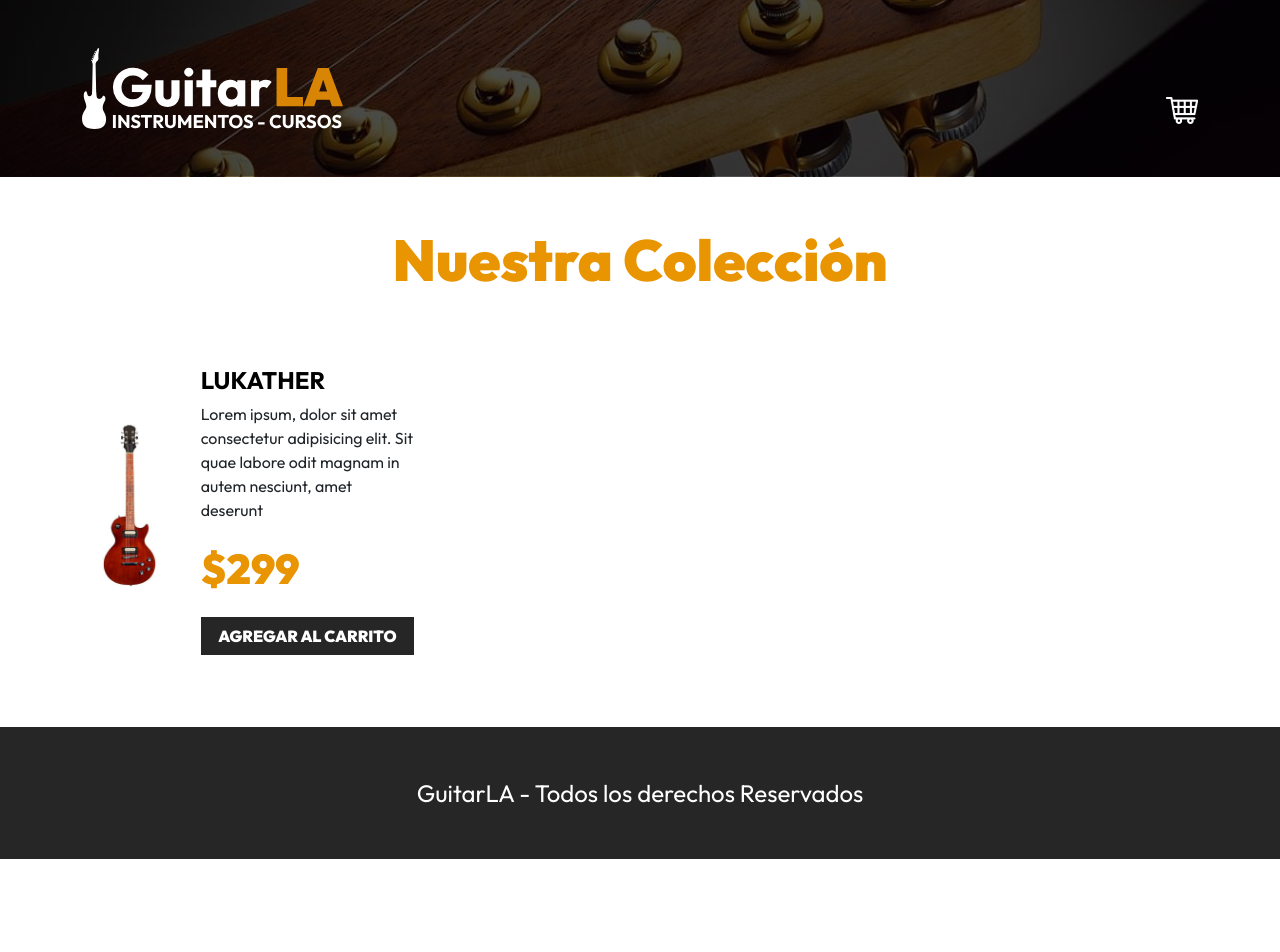
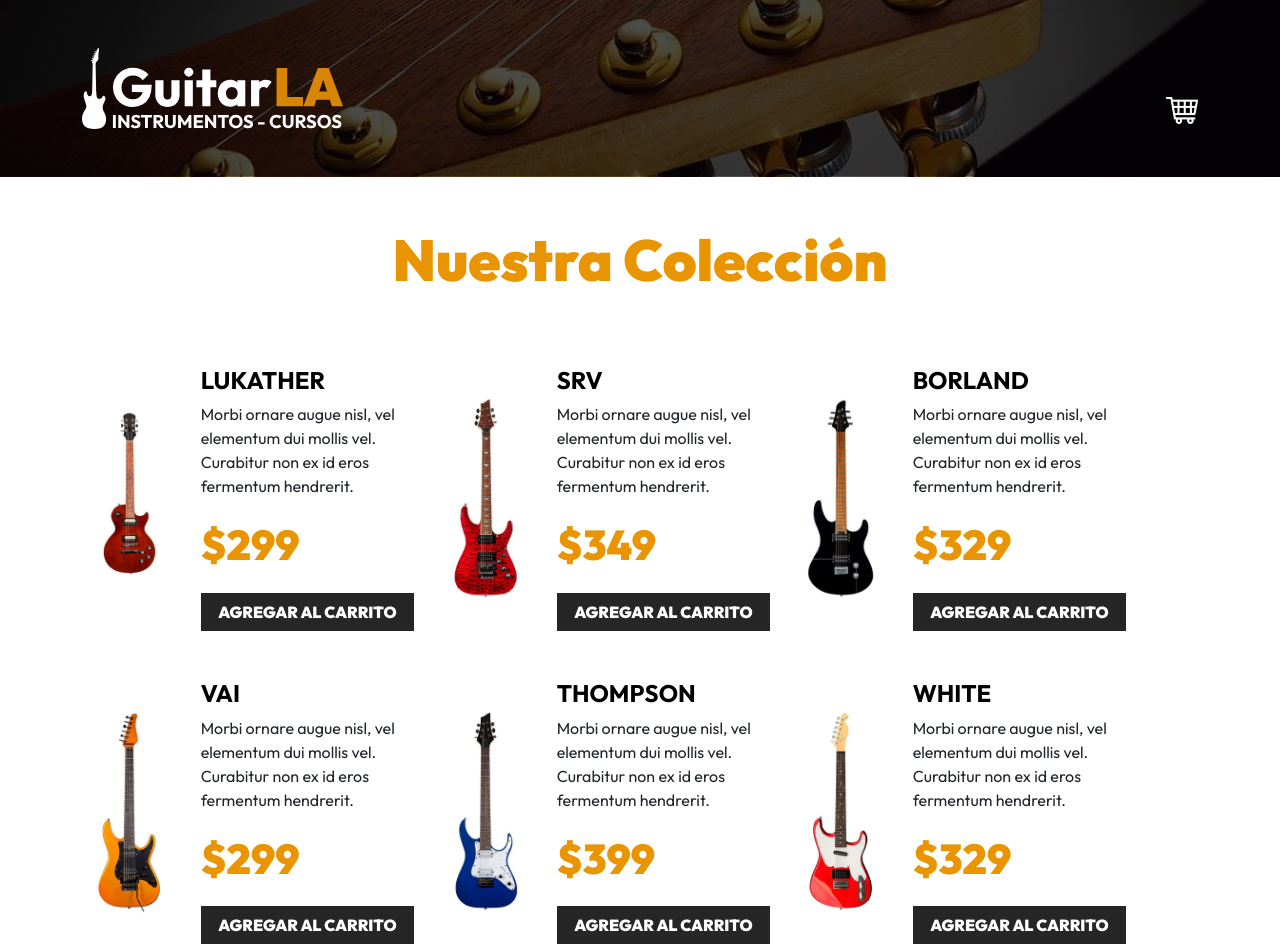
Before and after one commit to AngelEss12/GuitarLA, a React (Vite) app: page / in a window 1280 px wide. Shown: the top 952 px of the page. Before the commit the page ends 859 px from the top, so only its background shows below. Built offline with nearby package versions, Linux system fonts and the light colour scheme.

Commit message:
feat: Implementar la lógica del carrito y agregar datos de guitarras

```diff
--- a/src/App.jsx
+++ b/src/App.jsx
@@ -1,11 +1,17 @@
 import { useState } from 'react';
 import Header from "./components/Header";
 import Guitar from "./components/Guitar";
+import { db } from './data/db';
 
 function App() {
 
   // state
-  const [guitars, setGuitars] = useState([{}]);
+  const [data, setData] = useState(db);
+  const [cart, setCart] = useState([]);
+
+  function addToCart(item) {
+    setCart(prevCart => [...prevCart, item]);
+  }
 
   return (
     <>
@@ -16,7 +22,15 @@
         <h2 className="text-center">Nuestra Colección</h2>
 
         <div className="row mt-5">
-            <Guitar />
+          {data.map((guitar) => (
+            <Guitar
+              key={guitar.id}
+              guitar={guitar}
+              cart={cart}
+              setCart={setCart}
+              addToCart={addToCart}
+            />
+          ))}
         </div>
     </main>
 
--- a/src/components/Guitar.jsx
+++ b/src/components/Guitar.jsx
@@ -1,16 +1,21 @@
-function Guitar() {
+function Guitar({guitar, addToCart}) {
+
+    // destructuring
+    const { id, name, image, description, price } = guitar;
+
     return (
         <div className="col-md-6 col-lg-4 my-4 row align-items-center">
             <div className="col-4">
-                <img className="img-fluid" src="./public/img/guitarra_01.jpg" alt="imagen guitarra" />
+                <img className="img-fluid" src={`/img/${image}.jpg`} alt="imagen guitarra" />
             </div>
             <div className="col-8">
-                <h3 className="text-black fs-4 fw-bold text-uppercase">Lukather</h3>
-                <p>Lorem ipsum, dolor sit amet consectetur adipisicing elit. Sit quae labore odit magnam in autem nesciunt, amet deserunt</p>
-                <p className="fw-black text-primary fs-3">$299</p>
+                <h3 className="text-black fs-4 fw-bold text-uppercase">{name}</h3>
+                <p>{description}</p>
+                <p className="fw-black text-primary fs-3">${price}</p>
                 <button
                     type="button"
                     className="btn btn-dark w-100"
+                    onClick={ () => addToCart(guitar) }
                 >Agregar al Carrito</button>
             </div>
         </div>
--- /dev/null
+++ b/src/data/db.js
@@ -0,0 +1,86 @@
+export const db = [
+    {
+        id: 1,
+        name: 'Lukather',
+        image: 'guitarra_01',
+        description: 'Morbi ornare augue nisl, vel elementum dui mollis vel. Curabitur non ex id eros fermentum hendrerit.',
+        price: 299,
+    },
+    {
+        id: 2,
+        name: 'SRV',
+        image: 'guitarra_02',
+        description: 'Morbi ornare augue nisl, vel elementum dui mollis vel. Curabitur non ex id eros fermentum hendrerit.',
+        price: 349,
+    },
+    {
+        id: 3,
+        name: 'Borland',
+        image: 'guitarra_03',
+        description: 'Morbi ornare augue nisl, vel elementum dui mollis vel. Curabitur non ex id eros fermentum hendrerit.',
+        price: 329,
+    },
+    {
+        id: 4,
+        name: 'VAI',
+        image: 'guitarra_04',
+        description: 'Morbi ornare augue nisl, vel elementum dui mollis vel. Curabitur non ex id eros fermentum hendrerit.',
+        price: 299,
+    },
+    {
+        id: 5,
+        name: 'Thompson',
+        image: 'guitarra_05',
+        description: 'Morbi ornare augue nisl, vel elementum dui mollis vel. Curabitur non ex id eros fermentum hendrerit.',
+        price: 399,
+    },
+    {
+        id: 6,
+        name: 'White',
+        image: 'guitarra_06',
+        description: 'Morbi ornare augue nisl, vel elementum dui mollis vel. Curabitur non ex id eros fermentum hendrerit.',
+        price: 329,
+    },
+    {
+        id: 7,
+        name: 'Cobain',
+        image: 'guitarra_07',
+        description: 'Morbi ornare augue nisl, vel elementum dui mollis vel. Curabitur non ex id eros fermentum hendrerit.',
+        price: 349,
+    },
+    {
+        id: 8,
+        name: 'Dale',
+        image: 'guitarra_08',
+        description: 'Morbi ornare augue nisl, vel elementum dui mollis vel. Curabitur non ex id eros fermentum hendrerit.',
+        price: 379,
+    },
+    {
+        id: 9,
+        name: 'Krieger',
+        image: 'guitarra_09',
+        description: 'Morbi ornare augue nisl, vel elementum dui mollis vel. Curabitur non ex id eros fermentum hendrerit.',
+        price: 289,
+    },
+    {
+        id: 10,
+        name: 'Campbell',
+        image: 'guitarra_10',
+        description: 'Morbi ornare augue nisl, vel elementum dui mollis vel. Curabitur non ex id eros fermentum hendrerit.',
+        price: 349,
+    },
+    {
+        id: 11,
+        name: 'Reed',
+        image: 'guitarra_11',
+        description: 'Morbi ornare augue nisl, vel elementum dui mollis vel. Curabitur non ex id eros fermentum hendrerit.',
+        price: 399,
+    },
+    {
+        id: 12,
+        name: 'Hazel',
+        image: 'guitarra_12',
+        description: 'Morbi ornare augue nisl, vel elementum dui mollis vel. Curabitur non ex id eros fermentum hendrerit.',
+        price: 379,
+    },
+]
```
